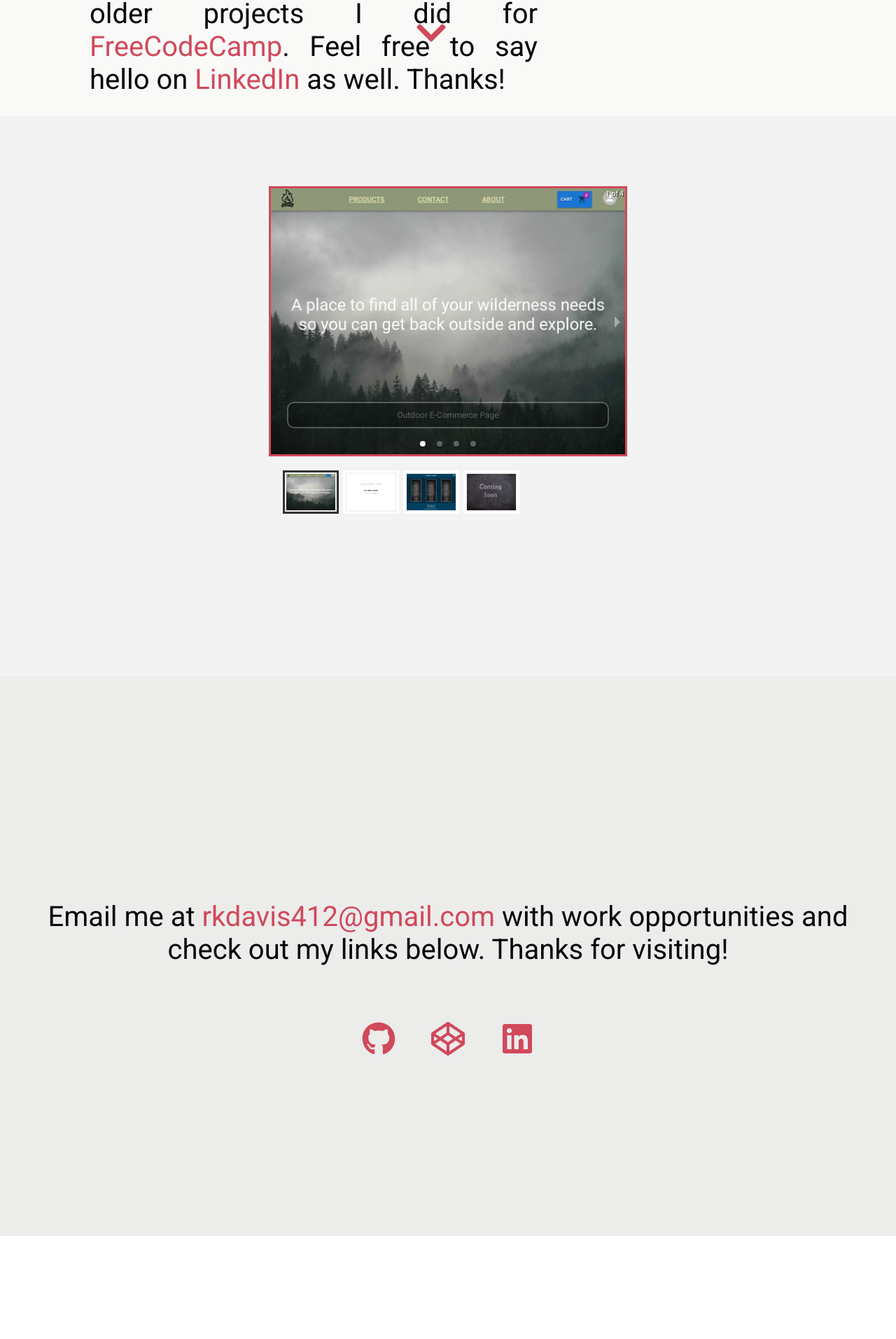
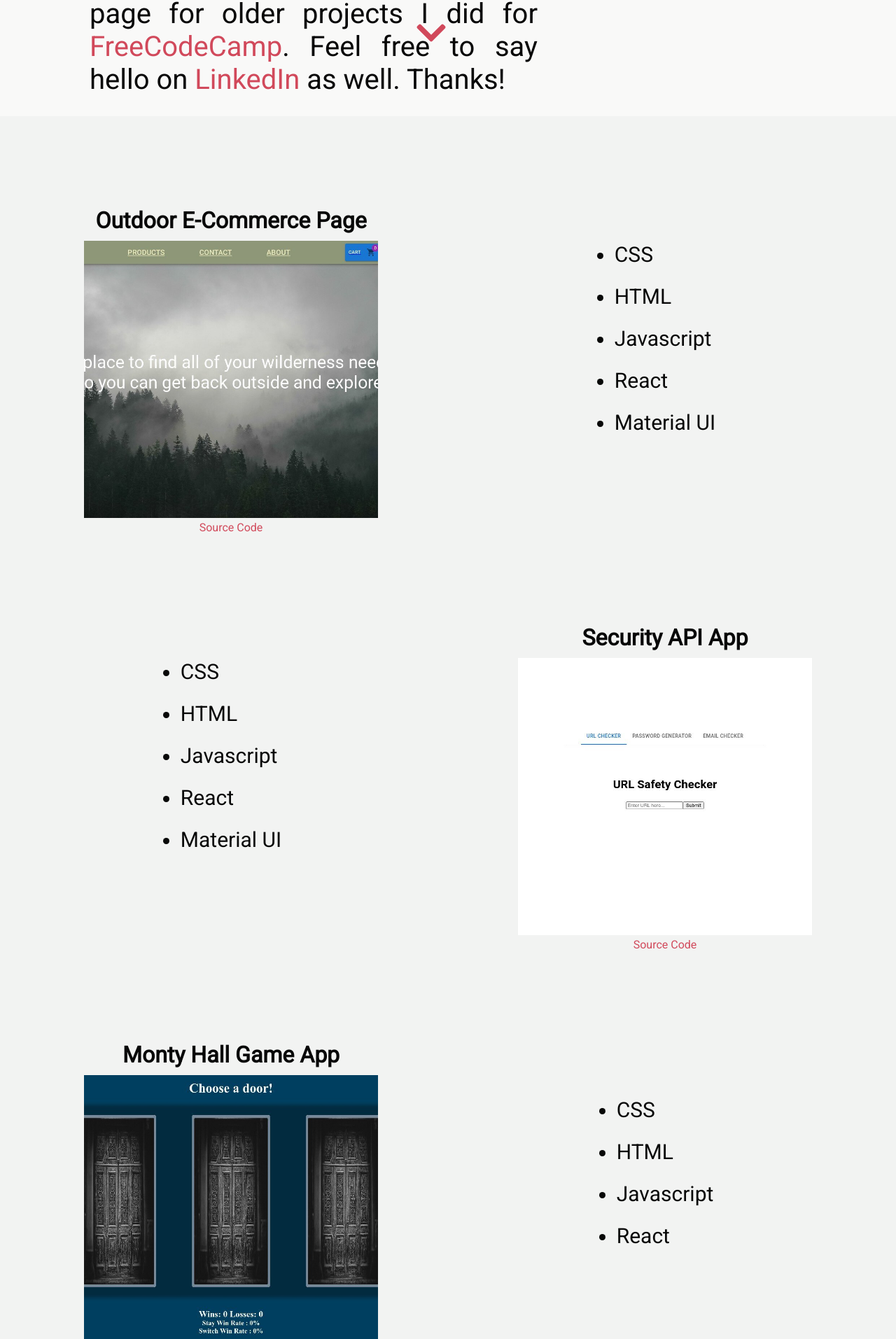
Before and after one commit to rkd412/my-portfolio, a React (Create React App) app: page / in a window 1280 px wide. Shown: the part 717-2630 px from the top of the page at 70% size. Before the commit the page ends 2483 px from the top, so only its background shows below. Built offline with nearby package versions, Linux system fonts and the light colour scheme.

Commit message:
Got rid of desktop project carousel

```diff
--- a/src/components/desktop/About.js
+++ b/src/components/desktop/About.js
@@ -44,13 +44,18 @@ const About = () => {
         <div className={styles["about-text"]}>
           <p>
             Welcome! My name is Rob and I am a web developer. I am self-taught
-            and dabble mostly in React. Currently, I am learning the Full MERN
-            Stack of technologies. Feel free to check out my{" "}
+            and dabble mostly in React. Currently, I am learning Nodejs,
+            Express, and MongoDB to complete the MERN stack. Feel free to check
+            out my{" "}
             <a id="projectsnav" href="#projects">
               projects
             </a>{" "}
             below or reach out to me through the{" "}
-            <a id="contactnav" href="#contact"   aria-label="contact section of page">
+            <a
+              id="contactnav"
+              href="#contact"
+              aria-label="contact section of page"
+            >
               contact
             </a>{" "}
             section. Also, visit my{" "}
--- a/src/components/desktop/Contact.js
+++ b/src/components/desktop/Contact.js
@@ -13,7 +13,7 @@ const Contact = () => {
   const copyHandler = (e) => {
     navigator.clipboard.writeText("rkdavis412@gmail.com");
     window.alert(
-      "Email copied to clipboard! No one really wants their email automatically launched for them. Look forward to hearing from you!"
+      "Email copied to clipboard! Look forward to hearing from you!"
     );
     e.target.blur();
   };
--- a/src/components/desktop/NavBar.js
+++ b/src/components/desktop/NavBar.js
@@ -38,11 +38,11 @@ const NavBar = () => {
   const listenScrollEvent = () => {
     if (
       window.scrollY >= window.innerHeight * 1.0 &&
-      window.scrollY <= window.innerHeight * 2.0
+      window.scrollY <= window.innerHeight * 3.5
     ) {
       setSelected("projectsnav");
-      setIsVisible(true);
-    } else if (window.scrollY >= window.innerHeight * 2.0) {
+      setIsVisible(false);
+    } else if (window.scrollY >= window.innerHeight * 3.5) {
       setSelected("contactnav");
       setIsVisible(false);
     } else {
--- a/src/components/desktop/Projects.js
+++ b/src/components/desktop/Projects.js
@@ -1,5 +1,4 @@
 import React, { useContext } from "react";
-import { Carousel } from "react-responsive-carousel";
 import "react-responsive-carousel/lib/styles/carousel.min.css";
 import Fade from "react-reveal/Fade";
 
@@ -8,7 +7,6 @@ import { ThemeContext } from "../../context";
 import ECommerce from "../../assets/ECommerce.jpg";
 import SecurityApp from "../../assets/SecurityApp.jpg";
 import MontyHall from "../../assets/MontyHall.jpg";
-import ComingSoon from "../../assets/ComingSoon.jpg";
 
 import styles from "./Projects.module.css";
 
@@ -27,55 +25,102 @@ const Projects = () => {
         theme.isNight ? styles["night-project-box"] : styles["day-project-box"]
       }
     >
-      <Fade bottom>
-        <div className={styles["carousel"]}>
-          <Carousel emulateTouch autoPlay={false}>
       <div
         className={
           theme.isNight ? styles["night-img-div"] : styles["day-img-div"]
         }
+      >
+        <h1>Outdoor E-Commerce Page</h1>
+        <img
+          className={styles["image"]}
+          loading="lazy"
+          src={ECommerce}
+          alt="E-Commerce Site"
           onClick={clickHandler}
           id="https://wonderful-ptolemy-65f598.netlify.app/"
-            >
-              <img
-                loading="lazy"
-                className={styles["image"]}
-                src={ECommerce}
-                alt="E-Commerce Site"
-              />
-              <p className="legend">Outdoor E-Commerce Page</p>
+        />{" "}
+        <a href="https://github.com/rkd412/outdoor-ecommerce" target="_blank" rel="noreferrer">
+          Source Code
+        </a>
       </div>
       <div
         className={
-                theme.isNight ? styles["night-img-div"] : styles["day-img-div"]
+          theme.isNight ? styles["night-text-div"] : styles["day-text-div"]
         }
-              onClick={clickHandler}
-              id="https://infallible-khorana-72773f.netlify.app/"
       >
-              <img loading="lazy" src={SecurityApp} alt="Security API App" />
-              <p className="legend">Security API App</p>
+        <ul>
+          <li>CSS</li>
+          <li>HTML</li>
+          <li>Javascript</li>
+          <li>React</li>
+          <li>Material UI</li>
+        </ul>
       </div>
+
       <div
         className={
-                theme.isNight ? styles["night-img-div"] : styles["day-img-div"]
+          theme.isNight ? styles["night-text-div"] : styles["day-text-div"]
         }
-              onClick={clickHandler}
-              id="https://eloquent-clarke-721698.netlify.app/"
       >
-              <img loading="lazy" src={MontyHall} alt="Monty Hall Game" />
-              <p className="legend">Monty Hall Game</p>
+        <ul>
+          <li>CSS</li>
+          <li>HTML</li>
+          <li>Javascript</li>
+          <li>React</li>
+          <li>Material UI</li>
+        </ul>
       </div>
       <div
         className={
           theme.isNight ? styles["night-img-div"] : styles["day-img-div"]
         }
       >
-              <img loading="lazy" src={ComingSoon} alt="Coming Soon" />
-              <p className="legend">Coming Soon...</p>
+        <h1>Security API App</h1>
+        <img
+          className={styles["image"]}
+          loading="lazy"
+          src={SecurityApp}
+          alt="Security API App"
+          onClick={clickHandler}
+          id="https://infallible-khorana-72773f.netlify.app/"
+        />
+
+        <a href="https://github.com/rkd412/security-api-app" target="_blank" rel="noreferrer">
+          Source Code
+        </a>
       </div>
-          </Carousel>
+
+      <div
+        className={
+          theme.isNight ? styles["night-img-div"] : styles["day-img-div"]
+        }
+      >
+        <h1>Monty Hall Game App</h1>
+        <img
+          className={styles["image"]}
+          loading="lazy"
+          src={MontyHall}
+          alt="Monty Hall Game"
+          onClick={clickHandler}
+          id="https://eloquent-clarke-721698.netlify.app/"
+        />
+
+        <a href="https://github.com/rkd412/monty-hall" target="_blank" rel="noreferrer">
+          Source Code
+        </a>
       </div>
-      </Fade>
+      <div
+        className={
+          theme.isNight ? styles["night-text-div"] : styles["day-text-div"]
+        }
+      >
+        <ul>
+          <li>CSS</li>
+          <li>HTML</li>
+          <li>Javascript</li>
+          <li>React</li>
+        </ul>
+      </div>
     </div>
   );
 };
--- a/src/components/desktop/Projects.module.css
+++ b/src/components/desktop/Projects.module.css
@@ -1,35 +1,131 @@
 .night-project-box {
-  background: #07264E;
-  height: 100vh;
+  background: #07264e;
+  height: auto;
+  width: auto;
+  padding: 15vh;
+  display: grid;
+  grid-template-columns: repeat(2, 1fr);
+  grid-gap: 300px;
+}
+
+.night-project-box ul {
+  font-size: 30px;
+}
+
+.day-project-box ul {
+  font-size: 30px;
+}
+
+.day-project-box {
+  background: #f2f3f2;
+  height: auto;
+  width: auto;
+  padding: 15vh;
+  display: grid;
+  grid-template-columns: repeat(2, 1fr);
+  grid-gap: 200px;
+}
+
+.night-img-div {
+  color: #e0e1dd;
   width: 100%;
+  height: 100%;
+  text-align: center;
+}
+
+.night-img-div h1 {
+  margin: 10px;
+}
+
+.night-img-div a:link {
+  text-decoration: none;
+  color: #d1495b;
+  outline: none;
+}
+
+.night-img-div a:visited {
+  text-decoration: none;
+  color: #d1495b;
+}
+
+.night-img-div a:hover {
+  text-decoration: underline;
+  color: #ffffff;
+}
+
+.night-img-div a:focus {
+  text-decoration: underline;
+  color: gainsboro;
+}
+
+.night-img-div a:active {
+  text-decoration: underline;
+  color: gainsboro;
+}
+
+.day-img-div {
+  color: #080808;
+  width: 100%;
+  height: 100%;
+  text-align: center;
+}
+
+.day-img-div h1 {
+  margin: 10px;
+}
+
+.day-img-div a:link {
+  text-decoration: none;
+  color: #d1495b;
+  outline: none;
+}
+
+.day-img-div a:visited {
+  text-decoration: none;
+  color: #d1495b;
+}
+
+.day-img-div a:hover {
+  text-decoration: underline;
+  color: gainsboro;
+}
+
+.day-img-div a:focus {
+  text-decoration: underline;
+  color: silver;
+}
+
+.day-img-div a:active {
+  text-decoration: underline;
+  color: silver;
+}
+
+.day-img-div {
+  width: 100%;
+  height: 100%;
+  color: #080808;
+}
+
+.night-text-div {
+  color: #e0e1dd;
   display: flex;
   justify-content: center;
   align-items: center;
+  line-height: 60px;
 }
 
-.day-project-box {
-  background: #F2F3F2;
-  height: 100vh;
-  width: 100%;
+.day-text-div {
+  color: #080808;
   display: flex;
   justify-content: center;
   align-items: center;
+  line-height: 60px;
 }
 
-.carousel {
-  height: 40vh;
-  width: 40vw;
-  margin-bottom: 35vh;
+.image {
+  cursor: pointer;
+  object-fit: cover;
+  width: 100%;
+  height: 100%;
+  border: 10px;
 }
-
-.night-img-div {
-  cursor: pointer;
-  border: 2px solid #ffffff;
-  cursor: pointer;
-}
-
-.day-img-div {
-  cursor: pointer;
-  border: 3px solid #d1495b;
-  cursor: pointer;
-}
--- a/src/components/mobile/MobileAbout.js
+++ b/src/components/mobile/MobileAbout.js
@@ -43,7 +43,7 @@ const MobileAbout = () => {
       <Fade top>
         <Fade>
           <img
-          loading="lazy"
+            loading="lazy"
             className={
               theme.isNight ? styles["night-image"] : styles["day-image"]
             }
@@ -65,9 +65,10 @@ const MobileAbout = () => {
         >
           {" "}
           <p>
-            Welcome to my website! My name is Rob and I am a web developer. I am
-            self-taught and dabble mostly in React. Currently, I am learning the
-            Full MERN Stack of technologies. Feel free to check out my{" "}
+            Welcome! My name is Rob and I am a web developer. I am self-taught
+            and dabble mostly in React. Currently, I am learning Nodejs,
+            Express, and MongoDB to complete the MERN stack. Feel free to check
+            out my{" "}
             <a id="mobileprojectsnav" href="#mobileprojects">
               projects
             </a>{" "}
--- a/src/components/mobile/MobileContact.js
+++ b/src/components/mobile/MobileContact.js
@@ -13,7 +13,7 @@ const MobileContact = () => {
   const copyHandler = () => {
     navigator.clipboard.writeText("rkdavis412@gmail.com");
     window.alert(
-      "Email copied to clipboard! No one really wants their email automatically launched for them. Look forward to hearing from you!"
+      "Email copied to clipboard! Look forward to hearing from you!"
     );
   };
 
```
Lines whose indentation alone changed are shown as unchanged.
